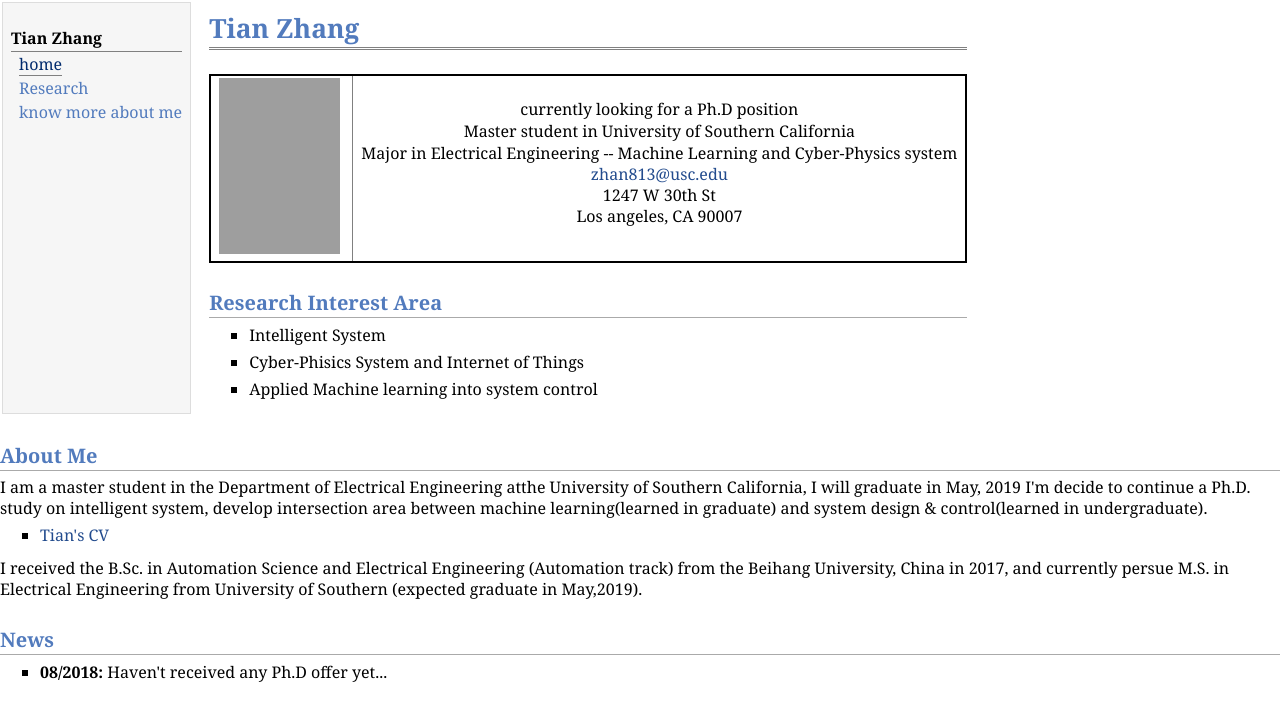
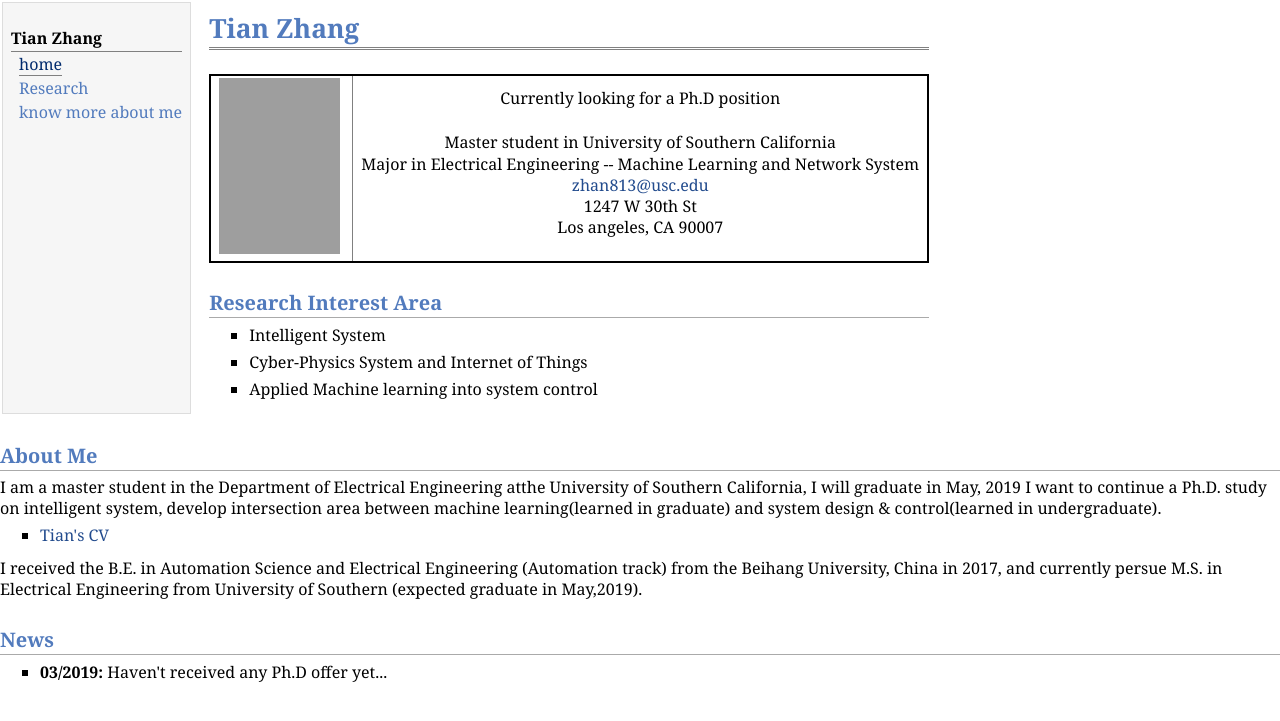
Before and after one commit to dukesky/dukesky.github.io, a Jekyll site: the page index.html, which Jekyll copies as it is, in a window 1280 px wide. Shown: the top 721 px of the page. Built offline with Jekyll 4.4.1, drawn with Linux system fonts in a browser that asks for light colours; grey boxes are pictures that could not be loaded.

Commit message:
Update index.html
v1.1

```diff
--- a/index.html
+++ b/index.html
@@ -25,9 +25,10 @@
 <table class="imgtab	le"><tr><td>
 <img src="figs/IMG_2629.jpg" alt="Tian Zhang" width="121px" height="176px" />&nbsp;</td>
 
-<td align="left"> currently looking for a Ph.D position <br />
+<td align="left"> Currently looking for a Ph.D position <br />
+  <br/>
 Master student in University of Southern California <br />
-Major in Electrical Engineering -- Machine Learning and Cyber-Physics system <br />
+Major in Electrical Engineering -- Machine Learning and Network System <br />
 
 <p>  <a href="zhan813@usc.edu">zhan813@usc.edu</a><br />
 
@@ -41,7 +42,7 @@ Los angeles, CA 90007 <br/></p>
 <ul>
 <li><p> Intelligent System</p>
 </li>
-<li><p> Cyber-Phisics System and Internet of Things</p>
+<li><p> Cyber-Physics System and Internet of Things</p>
 </li>
 <li><p> Applied Machine learning into system control</p>
 </li>
@@ -50,19 +51,19 @@ Los angeles, CA 90007 <br/></p>
 </td></tr></table>
 <h2>About Me</h2>
 <p>I am a master student in the Department of Electrical Engineering atthe University of Southern California, I will graduate in May, 2019
-I'm decide to continue a Ph.D. study on intelligent system, develop intersection area between machine learning(learned in graduate) and system design & control(learned in undergraduate).</p>
+I want to continue a Ph.D. study on intelligent system, develop intersection area between machine learning(learned in graduate) and system design & control(learned in undergraduate).</p>
 <ul>
-<li><p><a href="files/CV_TianZhang_phd.pdf">Tian's CV</a> </p>
+<li><p><a href="files/CV_Tianzhang_phd.pdf">Tian's CV</a> </p>
 </li>
 </ul>
 
-<p> I received the B.Sc. in Automation Science and Electrical Engineering (Automation track) from the Beihang University, China in 2017, and currently
+<p> I received the B.E. in Automation Science and Electrical Engineering (Automation track) from the Beihang University, China in 2017, and currently
  persue M.S. in Electrical Engineering from University of Southern (expected graduate in May,2019).
  </p>
 
 <h2>News</h2>
 <ul>
-<li><p><b>08/2018:</b> Haven't received any Ph.D offer yet... </p>
+<li><p><b>03/2019:</b> Haven't received any Ph.D offer yet... </p>
 </li>
 </ul>
 
```
